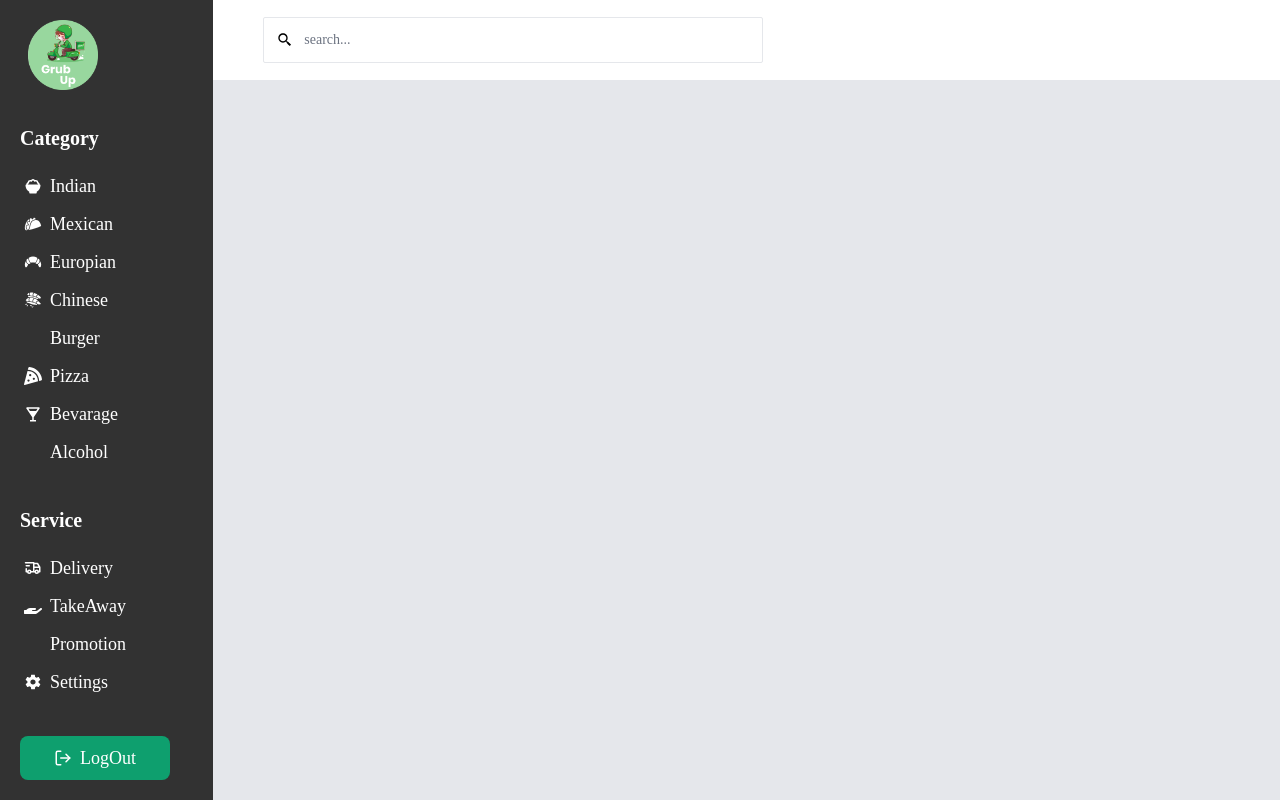
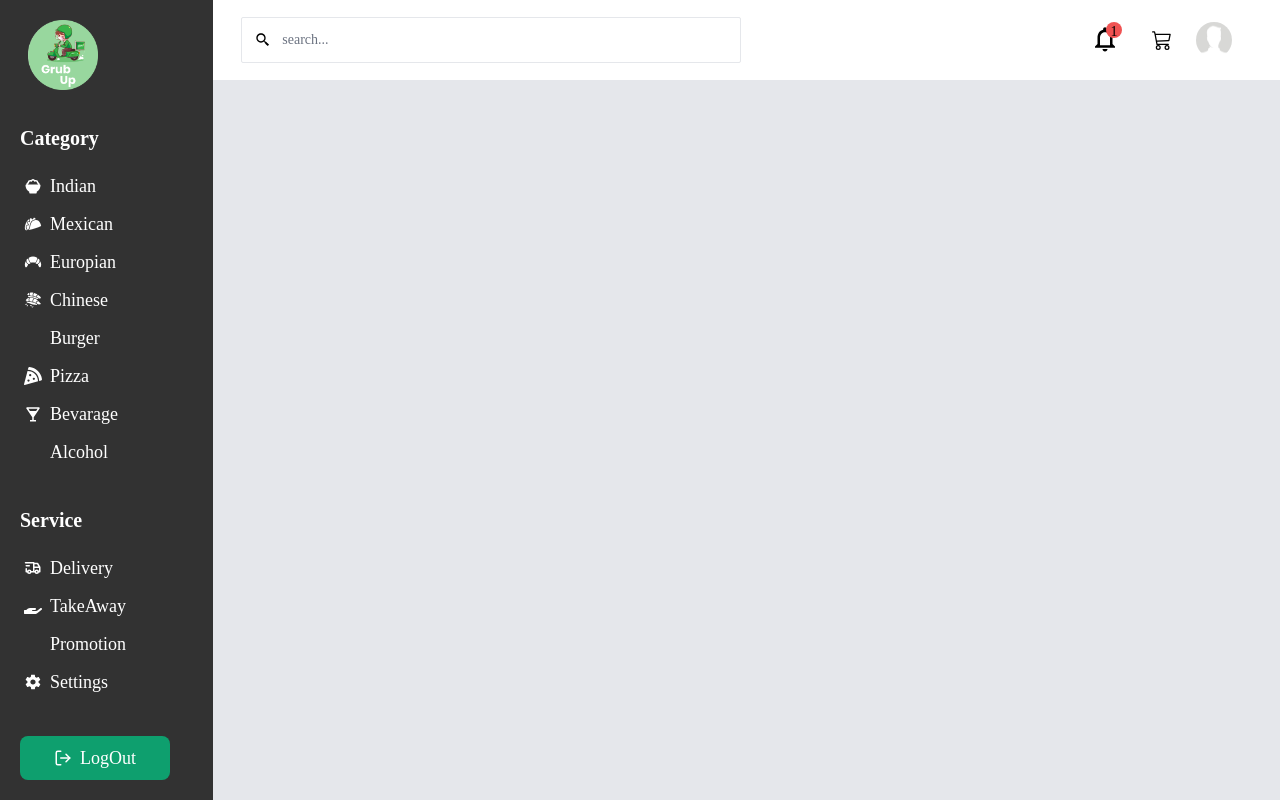
Before and after one commit to Yasith8/Grub-Up-Food-Delivery-Application, a React (Vite) app: page /dashboard in a window 1280 px wide. Shown: the top 800 px of the page. Built offline with nearby package versions, Linux system fonts and the light colour scheme; some icons are missing.

Commit message:
style searchbar structure

```diff
--- a/src/User/UserDashBoard.jsx
+++ b/src/User/UserDashBoard.jsx
@@ -7,6 +7,7 @@ import { useNavigate } from "react-router-dom";
 
 //import image
 import Logo from '../assets/WebIcon.png'
+import profileImg from '../assets/profile.jpg'
 
 //import icon
 import { BiSolidBowlRice,BiSolidDrink,BiSearchAlt2} from "react-icons/bi";
@@ -17,6 +18,8 @@ import {TbTruckDelivery} from "react-icons/tb";
 import {LiaCertificateSolid} from "react-icons/lia";
 import {IoMdSettings} from "react-icons/io";
 import {FiLogOut} from "react-icons/fi";
+import {MdOutlineNotificationsNone} from "react-icons/md";
+import {BsCart3} from "react-icons/bs";
 
 
 function UserDashBoard() {
@@ -75,12 +78,17 @@ function UserDashBoard() {
       {/* user panal start */}
       <div className="dash-container md:w-5/6 md:h-screen bg-gray-200 flex flex-col">
         {/* search bar start */}
-        <div className="search-bar h-[10%] w-screen bg-white flex items-center">
-        <div class="relative m-[50px]">
+        <div className="search-bar h-[10%] px-7 w-full bg-white box-border flex items-center justify-between">
+        <div class="relative ">
             <div class="absolute inset-y-0 left-0 flex items-center pl-3.5 pointer-events-none">
               < BiSearchAlt2/>
             </div>
           <input type="text" id="email-address-icon" class="bg-white border border-gray-200 text-gray-900 text-sm rounded-sm focus:ring-green-500 focus:border-green-500 block w-[500px] pl-10 p-3  dark:bg-gray-700 dark:border-gray-600 dark:placeholder-gray-400 dark:text-white dark:focus:ring-green-500 dark:focus:border-green-500" placeholder="search..."/>
+        </div>
+        <div className='flex pr-5'>
+                    <button className='text-[30px] relative top-[7px] px-2'><MdOutlineNotificationsNone/><div className='bg-red-500 w-4 h-4 relative -top-8 left-4 rounded-2xl text-sm'>1</div></button>
+                    <button className='text-[20px] px-6'><BsCart3/></button>
+                    <button><img src={profileImg} className='w-9 h-9 rounded-full' /></button>
         </div>
         </div>
         {/* search bar end */}
```
Also changed, not shown: src/assets/profile.jpg (added).
